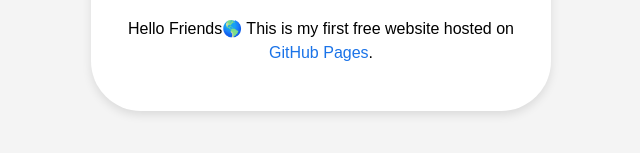
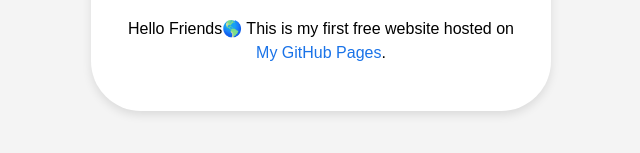
Before and after one commit to suryabhau018-collab/Simple-Website, a plain HTML site: page index.html in a window 1280 px wide. Shown: the part 423-576 px from the top of the page, 319-959 px from the left. Drawn offline with Linux system fonts and the light colour scheme.

Commit message:
Update index.html

```diff
--- a/index.html
+++ b/index.html
@@ -11,7 +11,7 @@
         <img src="avatar.png" alt="Profile Image" class="profile-img">
         <h1>SURAJ KAMBLE</h1>
         <h3>Web Developer</h3>
-        <p>Hello Friends🌎 This is my first free website hosted on <a href="https://vitthaldesai7796-blip.github.io/myweb/" target="_blank">GitHub Pages</a>.</p>
+        <p>Hello Friends🌎 This is my first free website hosted on <a href="https://vitthaldesai7796-blip.github.io/myweb/" target="_blank"> My GitHub Pages</a>.</p>
     </div>
 </body>
 </html>
```
